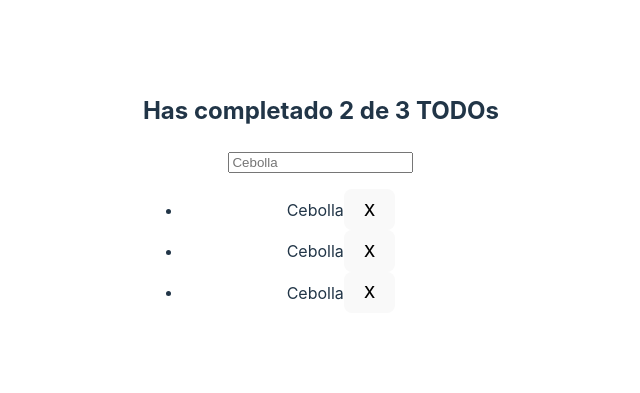
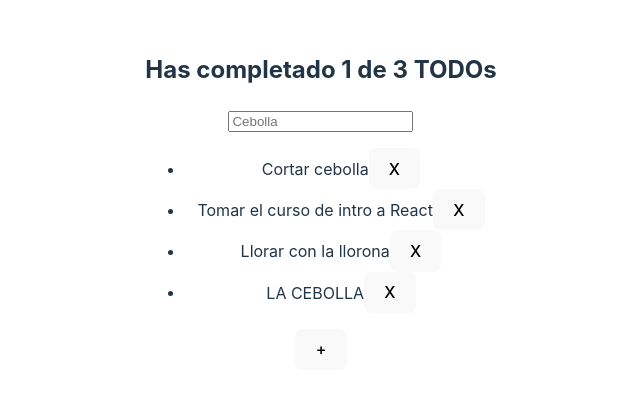
Before and after one commit to My-courses-complete/react-introduction, a React (Vite) app: page / in a window 1280 px wide. Shown: the part 199-592 px from the top of the page, without its empty margins (319-959 px from the left). Built offline with nearby package versions, Linux system fonts and the light colour scheme.

Commit message:
Cómo se comunican los componentes? Props y atributos

```diff
--- a/src/App.tsx
+++ b/src/App.tsx
@@ -3,21 +3,31 @@ import TodoCounter from "./TodoCounter";
 import TodoSearch from "./TodoSearch";
 import TodoList from "./TodoList";
 import TodoItem from "./TodoItem";
+import CreateTodoButton from "./CreateTodoButton";
+
+interface Todo {
+  text: string;
+  completed: boolean;
+}
+
+const defaultTodos: Array<Todo> = [
+  { text: "Cortar cebolla", completed: true },
+  { text: "Tomar el curso de intro a React", completed: false },
+  { text: "Llorar con la llorona", completed: false },
+  { text: "LA CEBOLLA", completed: false },
+];
 
 function App() {
   return (
     <>
-      <div>
-        <TodoCounter />
-        <TodoSearch />
-        <TodoList>
-          <TodoItem />
-          <TodoItem />
-          <TodoItem />
-        </TodoList>
-
-        {/* <CreateTodoButton /> */}
-      </div>
+      <TodoCounter total={3} completed={1} />
+      <TodoSearch />
+      <TodoList>
+        {defaultTodos.map((todo, index) => (
+          <TodoItem text={todo.text} completed={todo.completed} key={index} />
+        ))}
+      </TodoList>
+      <CreateTodoButton />
     </>
   );
 }
--- /dev/null
+++ b/src/CreateTodoButton.tsx
@@ -0,0 +1,7 @@
+import React from 'react'
+
+export default function CreateTodoButton() {
+  return (
+	<button>+</button>
+  )
+}
--- a/src/TodoCounter.tsx
+++ b/src/TodoCounter.tsx
@@ -1,7 +1,12 @@
 import React from 'react'
 
-export default function TodoCounter() {
+type TodoCounterProps = {
+	total: number
+	completed: number
+}
+
+export default function TodoCounter({ total, completed }: TodoCounterProps) {
   return (
-	<h2>Has completado 2 de 3 TODOs</h2>
+	<h2>Has completado {completed} de {total} TODOs</h2>
   )
 }
--- a/src/TodoItem.tsx
+++ b/src/TodoItem.tsx
@@ -1,9 +1,14 @@
 import React from "react";
 
-export default function TodoItem() {
+type TodoItemProps = {
+  text: string;
+  completed: boolean;
+};
+
+export default function TodoItem({ text, completed }: TodoItemProps) {
   return (
     <li>
-      <span>Cebolla</span>
+      <span>{text}</span>
       <button>X</button>
     </li>
   );
```
